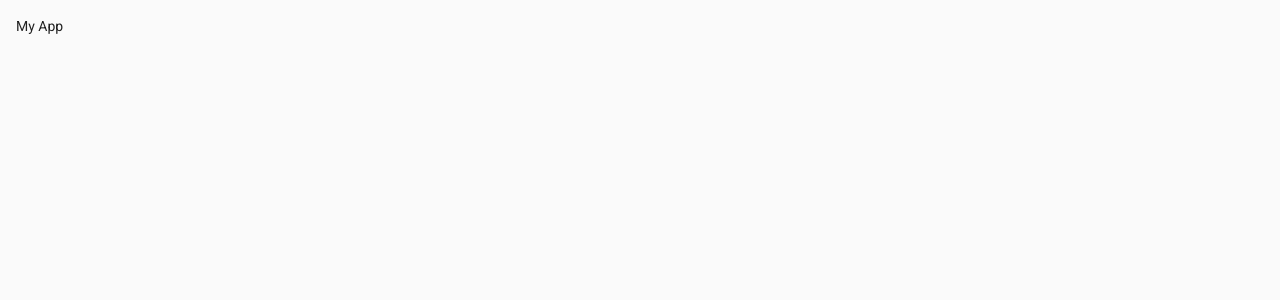
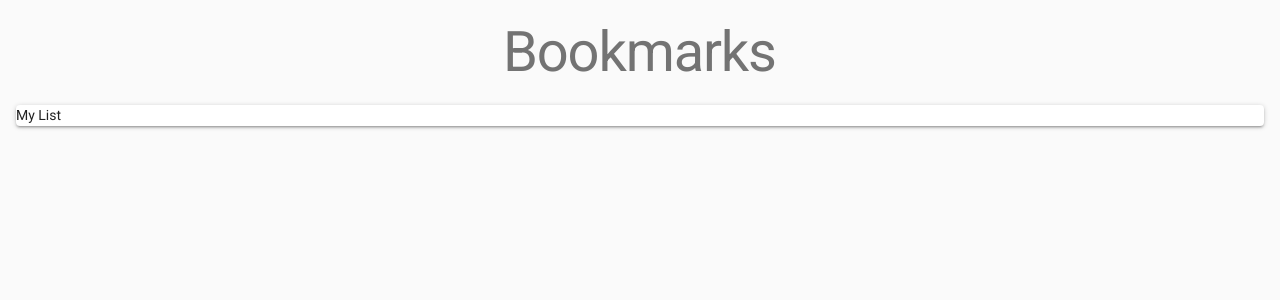
Before and after one commit to hoschi/bookmarks-app, a React (Create React App) app: page / in a window 1280 px wide. Shown: the top 300 px of the page. Built offline with nearby package versions, Linux system fonts and the light colour scheme.

Commit message:
basic structure

```diff
--- a/src/App.js
+++ b/src/App.js
@@ -4,10 +4,14 @@ import PropTypes from 'prop-types'
 import { withStyles } from '@material-ui/core/styles'
 import Typography from '@material-ui/core/Typography'
 import Grid from '@material-ui/core/Grid'
+import BookmarksList from './BookmarksList'
 
 const styles = R.always({
     root: {
         margin: 16,
+    },
+    heading: {
+        textAlign: 'center',
     },
 })
 
@@ -16,7 +20,12 @@ function App({ classes }) {
         <div className={classes.root}>
             <Grid container spacing={16}>
                 <Grid item xs={12}>
-                    <Typography>My App</Typography>
+                    <Typography component="h1" variant="display3" className={classes.heading}>
+                        Bookmarks
+                    </Typography>
+                </Grid>
+                <Grid item xs={12}>
+                    <BookmarksList />
                 </Grid>
             </Grid>
         </div>
--- /dev/null
+++ b/src/BookmarksList.js
@@ -0,0 +1,13 @@
+import React from 'react'
+import Typography from '@material-ui/core/Typography'
+import Paper from '@material-ui/core/Paper'
+
+function BookmarksList() {
+    return (
+        <Paper>
+            <Typography component="div">My List</Typography>
+        </Paper>
+    )
+}
+
+export default BookmarksList
```
